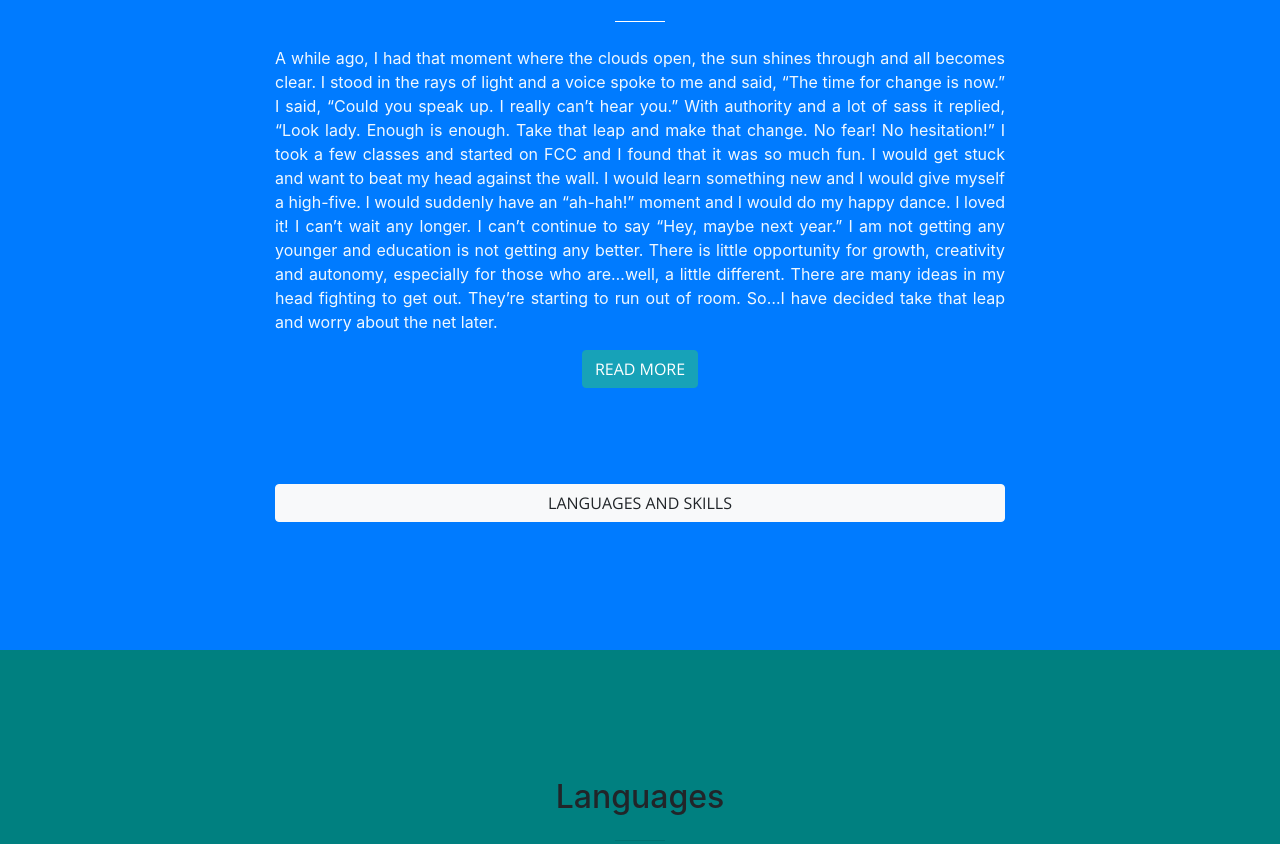
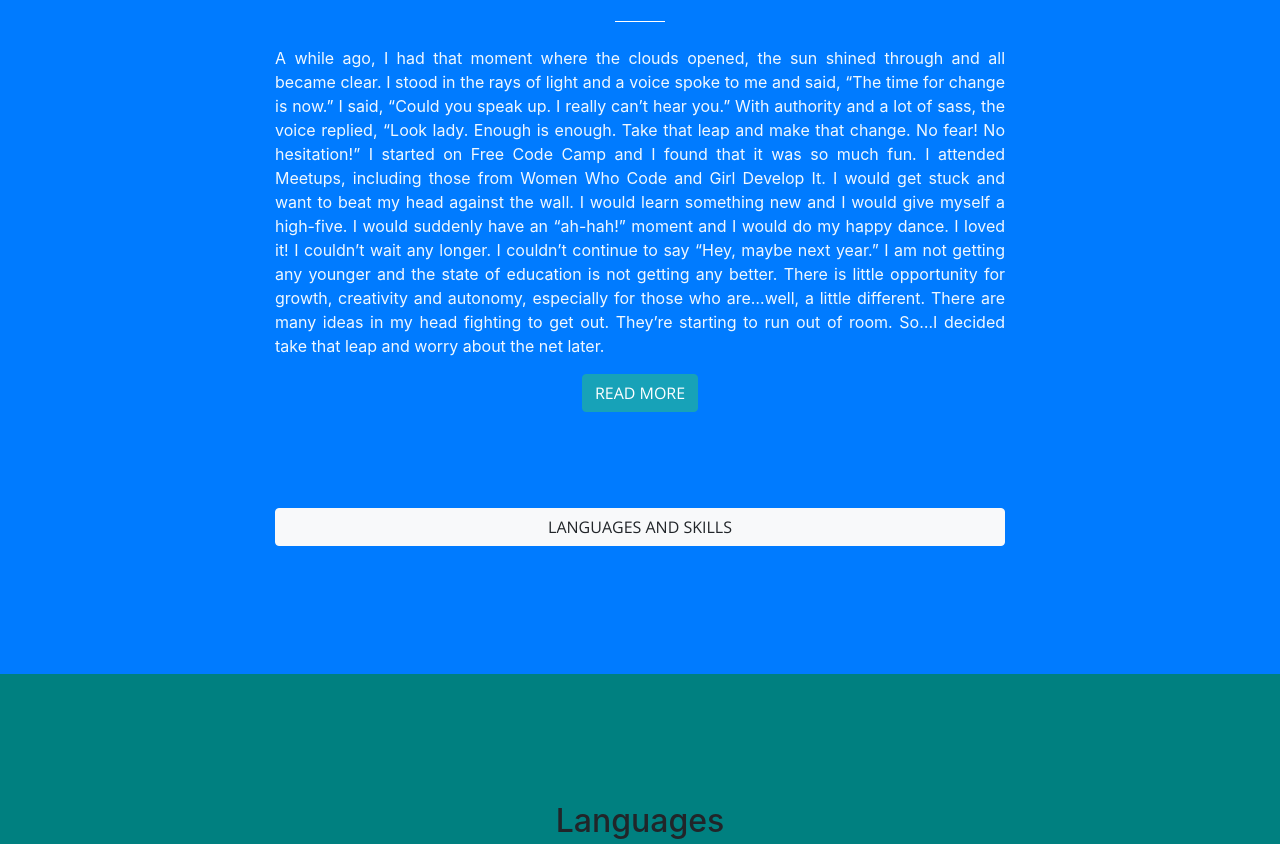
Before and after one commit to EclecticSquare/TBrysonPortfolioArchitect, a website with bundled scripts: page index.html in a window 1280 px wide. Shown: the part 1295-2139 px from the top of the page. Built offline with nearby package versions, Linux system fonts and the light colour scheme; a script that the page names is missing; files whose address does not match are found by name.

Commit message:
updated bio

```diff
--- a/index.html
+++ b/index.html
@@ -79,7 +79,7 @@
             <hr class="light my-4">
 
                 <p class="text-justify" style="color:aliceblue">
-                    A while ago, I had that moment where the clouds open, the sun shines through and all becomes clear.  I stood in the rays of light and a voice spoke to me and said, “The time for change is now.”  I said, “Could you speak up.  I really can’t hear you.”  With authority and a lot of sass it replied, “Look lady.  Enough is enough.  Take that leap and make that change.  No fear! No hesitation!” I took a few classes and started on FCC and I found that it was so much fun.   I would get stuck and want to beat my head against the wall.  I would learn something new and I would give myself a high-five.  I would suddenly have an “ah-hah!” moment and I would do my happy dance.  I loved it!  I can’t wait any longer.  I can’t  continue to say “Hey, maybe next year.”  I am not getting any younger and education is not getting any better.  There is little opportunity for growth, creativity and autonomy, especially for those who are…well, a little different.  There are many ideas in my head fighting to get out.  They’re starting to run out of room.  So…I have decided take that leap and worry about the net later.
+                    A while ago, I had that moment where the clouds opened, the sun shined through and all became clear.  I stood in the rays of light and a voice spoke to me and said, “The time for change is now.”  I said, “Could you speak up.  I really can’t hear you.”  With authority and a lot of sass, the voice replied, “Look lady.  Enough is enough.  Take that leap and make that change.  No fear! No hesitation!” I started on Free Code Camp and I found that it was so much fun. I attended Meetups, including those from Women Who Code and Girl Develop It.  I would get stuck and want to beat my head against the wall.  I would learn something new and I would give myself a high-five.  I would suddenly have an “ah-hah!” moment and I would do my happy dance.  I loved it!  I couldn’t wait any longer.  I couldn’t continue to say “Hey, maybe next year.”  I am not getting any younger and the state of education is not getting any better.  There is little opportunity for growth, creativity and autonomy, especially for those who are…well, a little different.  There are many ideas in my head fighting to get out.  They’re starting to run out of room.  So…I decided take that leap and worry about the net later.
 
                   <div class="collapse text-justify" id="collapseExample" style="color:aliceblue">
 
```
